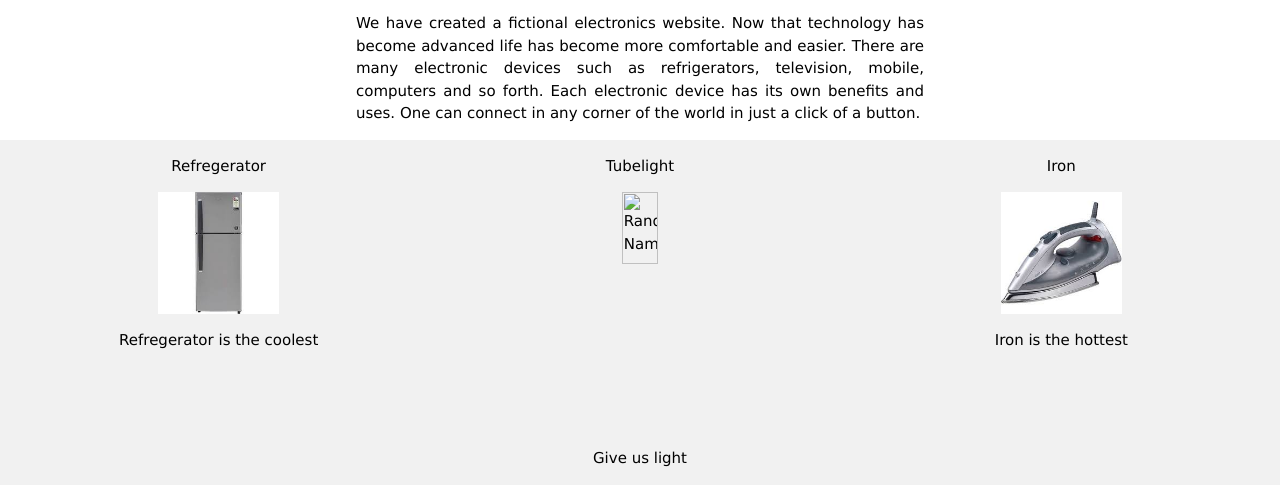
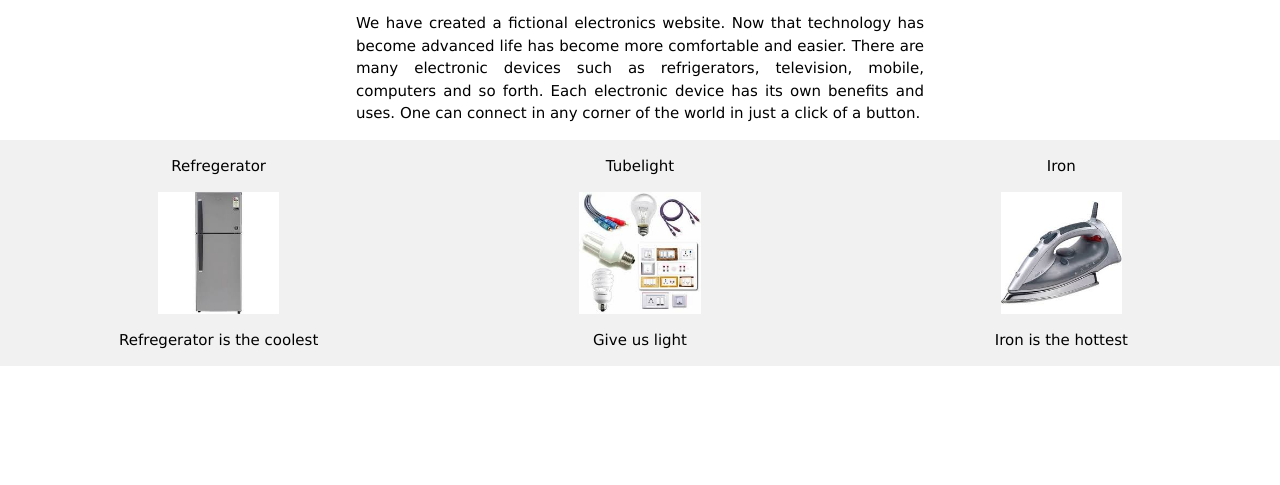
Before and after one commit to 2001gurleen/nagpal, a plain HTML site: page index.html in a window 1280 px wide. Shown: the part 518-1003 px from the top of the page. After the commit the page ends 884 px from the top, so only its background shows below. Drawn offline with nearby package versions, Linux system fonts and the light colour scheme; files whose address does not match are found by name.

Commit message:
Update index.html

```diff
--- a/index.html
+++ b/index.html
@@ -38,7 +38,7 @@
   </article>
   <article class="w3-third">
     <p>Tubelight</p>
-    <img src="img/electronics4.jpeg" alt="Random Name" style="width:30%">
+    <img src="electronics4.jpeg" alt="Random Name" style="width:30%">
     <p>Give us light</p>
   </article>
   <article class="w3-third">
```
